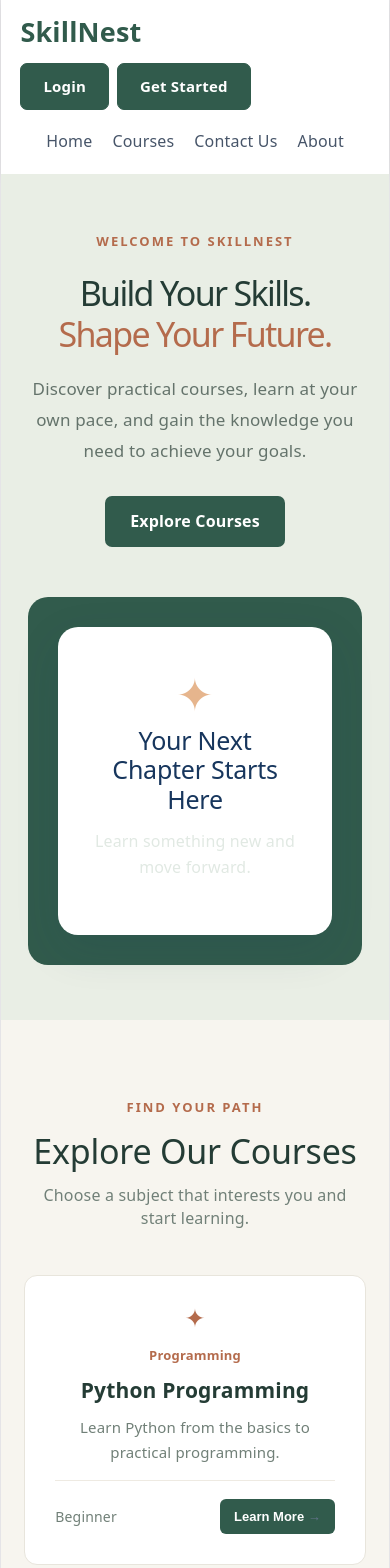
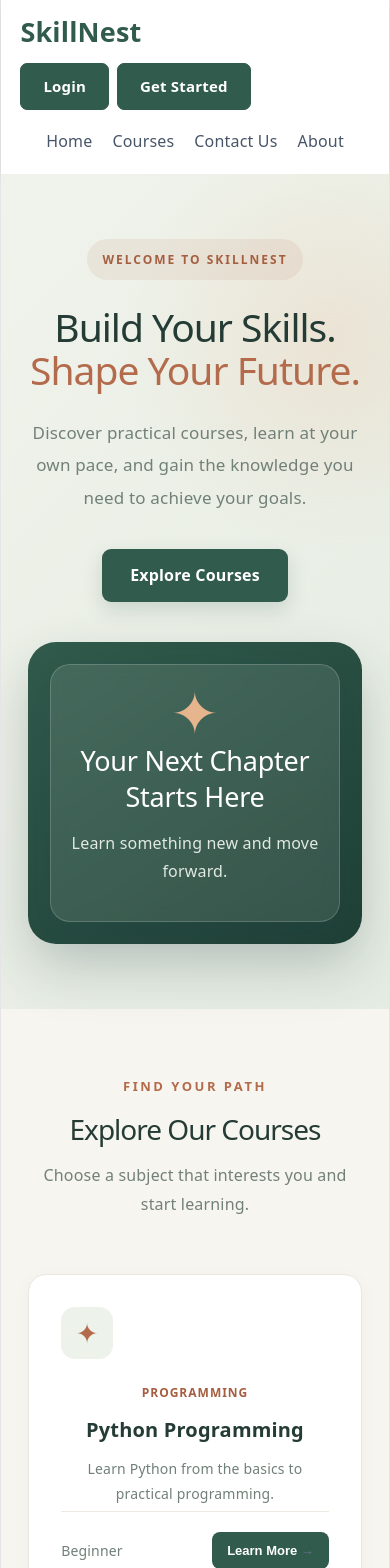
Before and after one commit to sirdrick037-svg/lms_config, a React (Vite) app in the folder lms-frontend/: page / in a window 390 px wide. Shown: the top 1568 px of the page. Built offline with nearby package versions, Linux system fonts and the light colour scheme; no server answers.

Commit message:
feat: add styles for SkillNest premium landing page with responsive design

```diff
--- a/lms-frontend/src/App.css
+++ b/lms-frontend/src/App.css
@@ -3752,3 +3752,326 @@
     line-height: 1.3;
   }
 }
+
+/* =========================================
+   SKILLNEST PREMIUM LANDING PAGE
+   Scoped to homepage only
+========================================= */
+
+.home-page {
+  background: #f7f5ef;
+  color: #243c35;
+  overflow: hidden;
+}
+
+/* Hero section */
+.home-page .hero-section {
+  display: grid;
+  grid-template-columns: 1.1fr 0.9fr;
+  align-items: center;
+  gap: 70px;
+  padding: 100px 9%;
+  min-height: 570px;
+  background:
+    radial-gradient(circle at 85% 20%, rgba(230, 181, 141, 0.22), transparent 28%),
+    linear-gradient(135deg, #f0f3eb 0%, #e5ece3 100%);
+}
+
+.home-page .hero-text {
+  max-width: 620px;
+}
+
+.home-page .hero-label {
+  display: inline-block;
+  padding: 9px 15px;
+  border-radius: 30px;
+  background: rgba(180, 107, 76, 0.10);
+  color: #a65e40;
+  font-size: 12px;
+  letter-spacing: 2px;
+}
+
+.home-page .hero-text h1 {
+  font-size: clamp(40px, 5vw, 64px);
+  line-height: 1.12;
+  letter-spacing: -2px;
+  margin: 25px 0;
+  color: #243c35;
+}
+
+.home-page .hero-text h1 span {
+  color: #b46b4c;
+}
+
+.home-page .hero-text p {
+  max-width: 520px;
+  font-size: 17px;
+  line-height: 1.9;
+  color: #718078;
+  margin-bottom: 35px;
+}
+
+.home-page .hero-btn {
+  display: inline-flex;
+  align-items: center;
+  justify-content: center;
+  padding: 15px 28px;
+  border-radius: 9px;
+  background: #315b4c;
+  color: #fff;
+  font-weight: 700;
+  box-shadow: 0 8px 20px rgba(49, 91, 76, 0.18);
+  transition: all 0.25s ease;
+}
+
+.home-page .hero-btn:hover {
+  background: #244537;
+  transform: translateY(-3px);
+  box-shadow: 0 12px 25px rgba(49, 91, 76, 0.23);
+}
+
+/* Hero visual */
+.home-page .hero-image {
+  position: relative;
+  min-height: 340px;
+  width: 100%;
+  max-width: 460px;
+  justify-self: center;
+  border-radius: 28px;
+  padding: 35px;
+  background: linear-gradient(145deg, #315b4c, #1f4035);
+  box-shadow: 0 25px 55px rgba(36, 60, 53, 0.20);
+}
+
+.home-page .learning-card {
+  max-width: 100%;
+  padding: 45px 25px;
+  background: rgba(255, 255, 255, 0.10);
+  border: 1px solid rgba(255, 255, 255, 0.18);
+  border-radius: 20px;
+  backdrop-filter: blur(8px);
+}
+
+.home-page .learning-icon {
+  color: #e6b58d;
+  font-size: 58px;
+}
+
+.home-page .learning-card h2 {
+  color: #fff;
+  font-size: 27px;
+  line-height: 1.3;
+}
+
+.home-page .learning-card p {
+  color: #e1e9e3;
+  line-height: 1.8;
+}
+
+/* Section headings */
+.home-page .courses-section,
+.home-page .why-section {
+  padding: 95px 8%;
+}
+
+.home-page .section-heading {
+  margin-bottom: 55px;
+}
+
+.home-page .section-heading span {
+  color: #b46b4c;
+  letter-spacing: 2.5px;
+}
+
+.home-page .section-heading h2 {
+  font-size: clamp(28px, 4vw, 40px);
+  letter-spacing: -1px;
+  margin: 15px 0;
+}
+
+.home-page .section-heading p {
+  color: #718078;
+  line-height: 1.8;
+}
+
+/* Course cards */
+.home-page .courses-grid {
+  grid-template-columns: repeat(3, minmax(0, 1fr));
+  gap: 25px;
+}
+
+.home-page .course-card {
+  position: relative;
+  padding: 32px;
+  min-height: 300px;
+  border: 1px solid #e9e7df;
+  border-radius: 18px;
+  background: #fff;
+  box-shadow: 0 5px 20px rgba(36, 60, 53, 0.035);
+  transition: transform 0.3s ease, box-shadow 0.3s ease;
+}
+
+.home-page .course-card:hover {
+  transform: translateY(-8px);
+  box-shadow: 0 18px 35px rgba(36, 60, 53, 0.10);
+}
+
+.home-page .course-icon {
+  display: flex;
+  align-items: center;
+  justify-content: center;
+  width: 52px;
+  height: 52px;
+  border-radius: 14px;
+  background: #edf2eb;
+  color: #b46b4c;
+  font-size: 27px;
+  margin-bottom: 22px;
+}
+
+.home-page .course-category {
+  display: inline-block;
+  color: #a65e40;
+  font-size: 12px;
+  letter-spacing: 1px;
+  text-transform: uppercase;
+}
+
+.home-page .course-card h3 {
+  font-size: 20px;
+  line-height: 1.4;
+  margin: 12px 0;
+}
+
+.home-page .course-card p {
+  color: #718078;
+  font-size: 14px;
+  line-height: 1.8;
+}
+
+.home-page .course-card-bottom {
+  margin-top: auto;
+  padding-top: 20px;
+  border-top: 1px solid #eeeae2;
+}
+
+.home-page .course-card-bottom button {
+  border-radius: 8px;
+  padding: 11px 15px;
+  background: #315b4c;
+  transition: all 0.2s ease;
+}
+
+.home-page .course-card-bottom button:hover {
+  background: #b46b4c;
+  transform: translateY(-2px);
+}
+
+/* View more courses */
+.home-page .outline-course-btn {
+  padding: 14px 27px;
+  border-radius: 9px;
+  transition: all 0.25s ease;
+}
+
+.home-page .outline-course-btn:hover {
+  background: #315b4c;
+  color: #fff;
+  transform: translateY(-2px);
+}
+
+/* Why SkillNest */
+.home-page .why-section {
+  background: #e9eee5;
+}
+
+.home-page .why-grid {
+  gap: 25px;
+}
+
+.home-page .why-grid > div {
+  padding: 35px 28px;
+  border: 1px solid rgba(49, 91, 76, 0.08);
+  border-radius: 17px;
+  box-shadow: 0 6px 20px rgba(36, 60, 53, 0.04);
+  transition: transform 0.25s ease, box-shadow 0.25s ease;
+}
+
+.home-page .why-grid > div:hover {
+  transform: translateY(-5px);
+  box-shadow: 0 12px 25px rgba(36, 60, 53, 0.09);
+}
+
+.home-page .why-grid h3 {
+  font-size: 19px;
+  margin-bottom: 14px;
+}
+
+.home-page .why-grid p {
+  font-size: 14px;
+  line-height: 1.8;
+}
+
+/* Course details popup */
+.home-page .course-modal {
+  border-radius: 20px;
+  padding: 45px;
+}
+
+.home-page .modal-close-btn {
+  border-radius: 8px;
+  font-weight: 600;
+  transition: background 0.2s ease;
+}
+
+/* Responsive design */
+@media (max-width: 900px) {
+  .home-page .hero-section {
+    gap: 40px;
+    padding: 75px 7%;
+  }
+
+  .home-page .courses-grid {
+    grid-template-columns: repeat(2, minmax(0, 1fr));
+  }
+}
+
+@media (max-width: 650px) {
+  .home-page .hero-section {
+    grid-template-columns: 1fr;
+    padding: 65px 7%;
+    gap: 40px;
+  }
+
+  .home-page .hero-text h1 {
+    font-size: 39px;
+    letter-spacing: -1px;
+  }
+
+  .home-page .hero-image {
+    min-height: 270px;
+    padding: 22px;
+  }
+
+  .home-page .learning-card {
+    padding: 35px 20px;
+  }
+
+  .home-page .courses-section,
+  .home-page .why-section {
+    padding: 65px 7%;
+  }
+
+  .home-page .courses-grid,
+  .home-page .why-grid {
+    grid-template-columns: 1fr;
+  }
+
+  .home-page .course-card {
+    min-height: 270px;
+  }
+
+  .home-page .course-modal {
+    padding: 35px 23px;
+  }
+}
```
